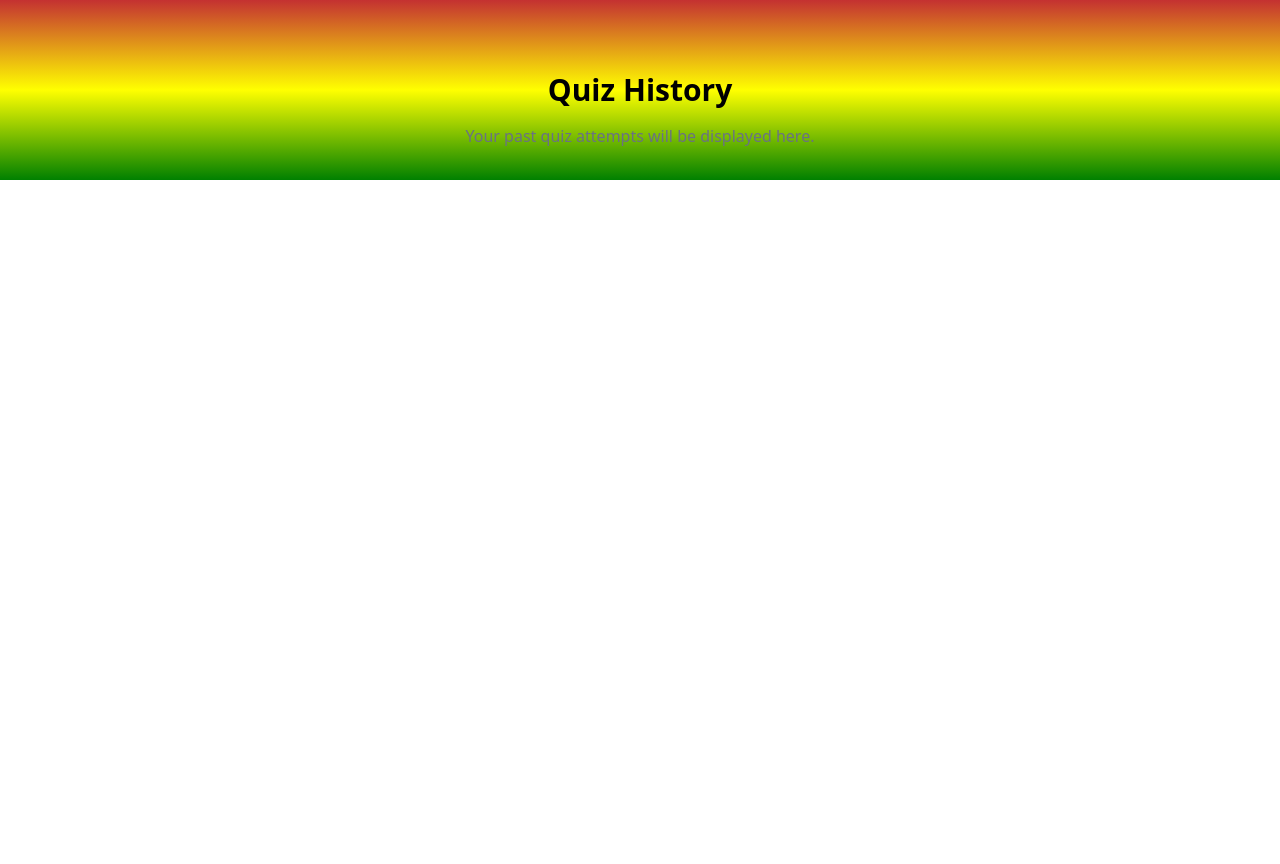
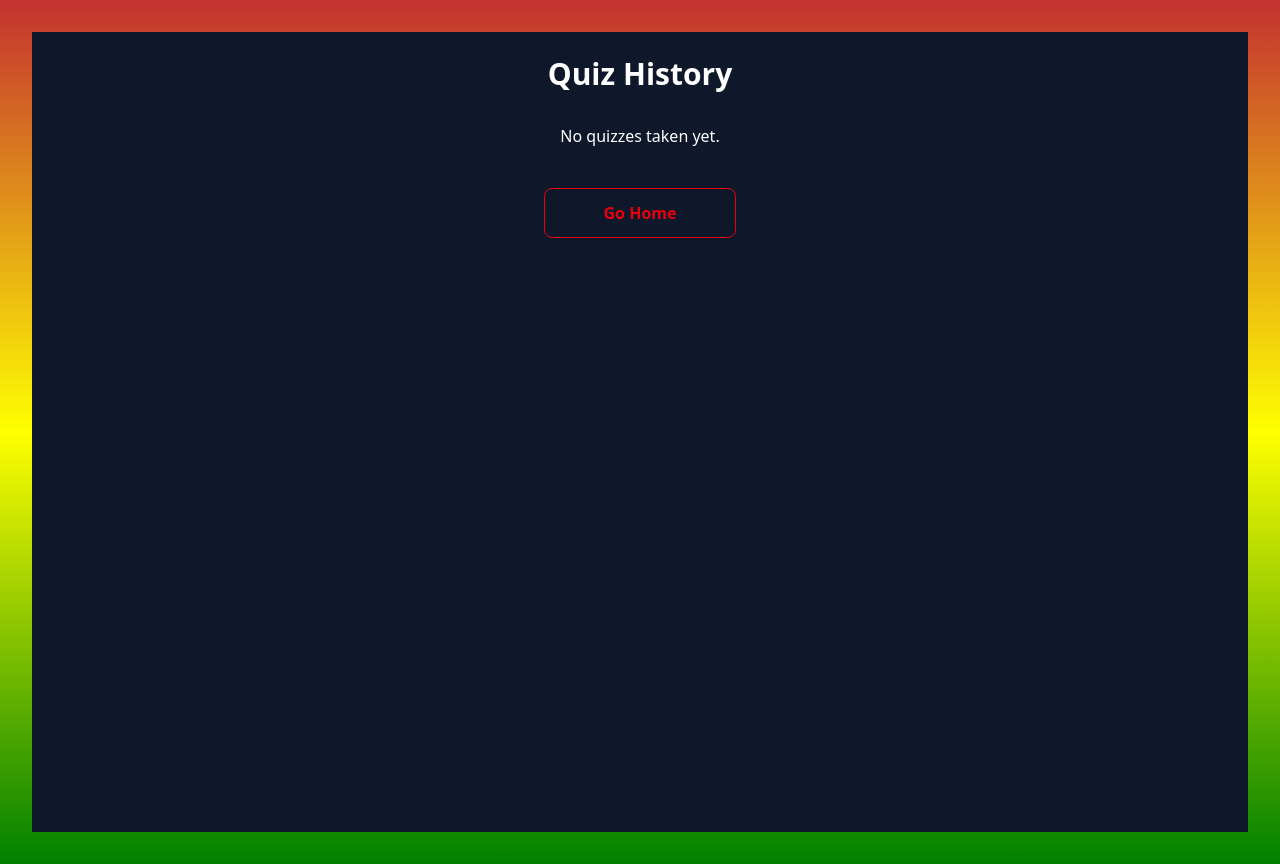
Before and after one commit to mojet66/Mojet-Quiz-App, a React (Vite) app: page /history in a window 1280 px wide. Before the commit the page ends 800 px from the top, so only its background shows below. Built offline with nearby package versions, Linux system fonts and the light colour scheme.

Commit message:
displayed the history of quizzes taken and a navigation buton to the home page

```diff
--- a/src/pages/Historypage.jsx
+++ b/src/pages/Historypage.jsx
@@ -1,12 +1,49 @@
-import React from "react";
+import useQuizStore from "../store/useQuizStore";
+import { useNavigate } from "react-router-dom";
 
 const Historypage = () => {
+  const { quizHistory } = useQuizStore();
+  const navigate = useNavigate();
   return (
-    <div>
-      <h1 className="mt-10 font-bold text-3xl text-center">Quiz History</h1>
-      <p className="mt-4 text-gray-500 text-center">
-        Your past quiz attempts will be displayed here.
-      </p>
+    <div className="bg-slate-900 p-6 min-h-screen">
+      <h1 className="mb-8 font-bold text-white text-3xl text-center">
+        Quiz History
+      </h1>
+
+      {quizHistory.length === 0 ? (
+        <p className="text-white text-center">No quizzes taken yet.</p>
+      ) : (
+        <div className="space-y-4">
+          {quizHistory.map((quiz) => (
+            <div key={quiz.id} className="bg-white shadow-lg p-6 rounded-xl">
+              <div className="flex justify-between mb-2">
+                <h2 className="font-semibold text-lg">{quiz.category}</h2>
+                <span className="text-slate-500 text-sm capitalize">
+                  {quiz.difficulty}
+                </span>
+              </div>
+              <p>
+                Score: {quiz.correctAnswers} / {quiz.totalQuestions}
+              </p>
+
+              <p className="font-bold text-blue-600">{quiz.percentage}%</p>
+
+              <p className="text-slate-400 text-xs">
+                {new Date(quiz.date).toLocaleDateString()}
+              </p>
+            </div>
+          ))}
+        </div>
+      )}
+
+      <button
+        onClick={() => {
+          navigate("/");
+        }}
+        className="hover:bg-blue-50 mt-10 py-3 border border-red-600 rounded-lg w-48 font-semibold text-red-600 transition hover:cursor-pointer"
+      >
+        Go Home
+      </button>
     </div>
   );
 };
```
